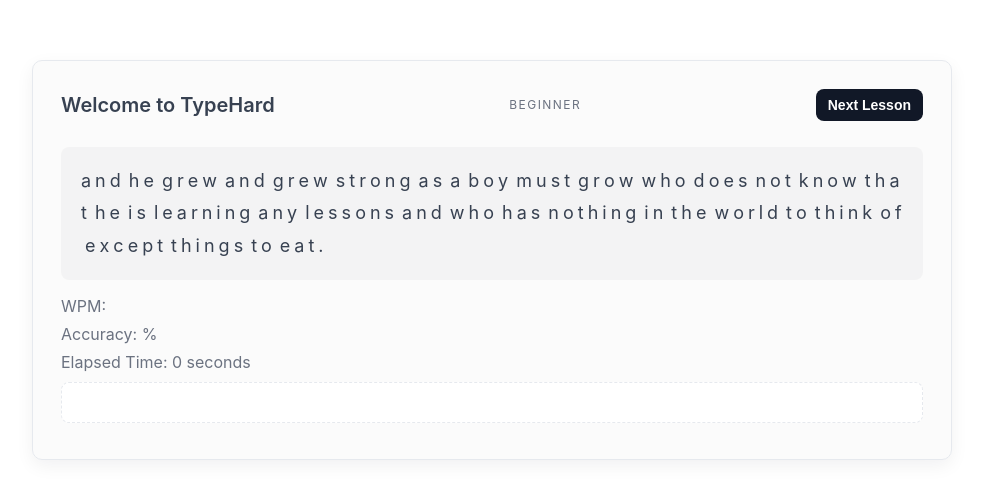
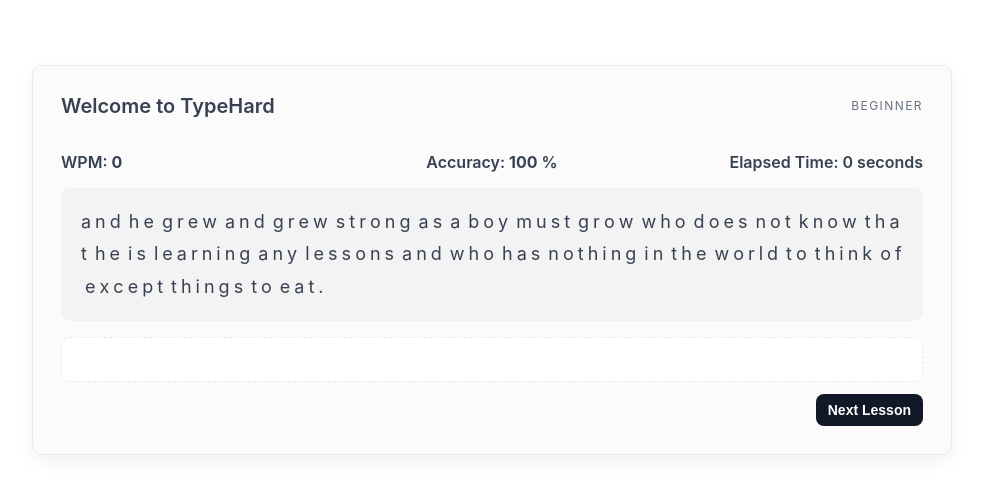
Before and after one commit to teymuri-alireza/typehard, a website built with Vite: page index.html in a window 1280 px wide. Shown: the part 140-638 px from the top of the page, without its empty margins (148-1131 px from the left). Built offline with nearby package versions, Linux system fonts and the light colour scheme.

Commit message:
feat(ui): enhanced UI
Placed the welocme and difficult tags in one row, placed WPM, accuracy,
and elapsed time in one row, and moved the Next Lesson button into a
footer row aligned to the right.

```diff
--- a/index.html
+++ b/index.html
@@ -13,15 +13,18 @@
       <div class="header-row">
         <h1>Welcome to TypeHard</h1>
         <p class="lesson-tag" id="lessonDifficulty"></p>
-        <button id="nextLessonBtn" aria-label="Next lesson">Next Lesson</button>
       </div>
 
-      <div class="row"></div>
+      <br />
+
+      <div class="stats-row">
+        <p class="stat left">WPM: <span id="wpm">0</span></p>
+        <p class="stat center">Accuracy: <span id="accuracy">100</span> %</p>
+        <p class="stat right">Elapsed Time: <span id="elapsedTime">0</span> seconds</p>
+      </div>
 
       <p id="lesson"></p>
-      <p>WPM: <span id="wpm"></span></p>
-      <p>Accuracy: <span id="accuracy"></span> %</p>
-      <p>Elapsed Time: <span id="elapsedTime"></span> seconds</p>
+
       <p
         id="keys"
         tabindex="0"
@@ -31,6 +34,10 @@
         contenteditable="true"
         spellcheck="false"
       ></p>
+
+      <div class="footer-row">
+        <button id="nextLessonBtn" aria-label="Next lesson">Next Lesson</button>
+      </div>
     </main>
   </body>
 </html>
--- a/src-tauri/assets/styles.css
+++ b/src-tauri/assets/styles.css
@@ -45,7 +45,7 @@
 	align-items:center;
 	justify-content:space-between;
 	gap:16px;
-	margin-bottom:10px;
+	margin-bottom:8px;
 }
 
 .lesson-tag{
@@ -83,6 +83,24 @@
 	color:var(--accent-subtle);
 	font-weight:600;
 }
+
+.stats-row{
+	display:flex;
+	align-items:center;
+	gap:12px;
+	margin:6px 0 12px 0;
+}
+
+.stats-row .stat{
+	flex:1 1 0;
+	margin:0;
+	font-weight:600;
+	color:var(--accent-subtle);
+}
+
+.stats-row .stat.left{ text-align:left; }
+.stats-row .stat.center{ text-align:center; }
+.stats-row .stat.right{ text-align:right; }
 
 .row{ display:flex; gap:12px; align-items:center; }
 
@@ -140,7 +158,7 @@
 
 #keys{
 	margin-top:10px;
-	padding:10px 12px;
+	padding:12px 14px;
 	background:#fff;
 	border:1px dashed var(--border);
 	border-radius:8px;
@@ -161,6 +179,23 @@
 	outline:none;
 }
 
+.footer-row{ display:flex; justify-content:flex-end; margin-top:12px; }
+
+button#nextLessonBtn{
+	padding:8px 12px;
+	background:var(--accent);
+	color:var(--bg);
+	border:none;
+	border-radius:8px;
+	cursor:pointer;
+	font-weight:600;
+	font-size:14px;
+}
+
+button#nextLessonBtn:hover{ filter:brightness(0.95); }
+
+button#nextLessonBtn:focus{ outline:2px solid rgba(17,24,39,0.08); box-shadow:0 6px 18px rgba(15,23,42,0.06); }
+
 /* Small responsive tweak */
 @media (max-width:520px){
 	.container{ padding:18px; margin:18px; }
```
